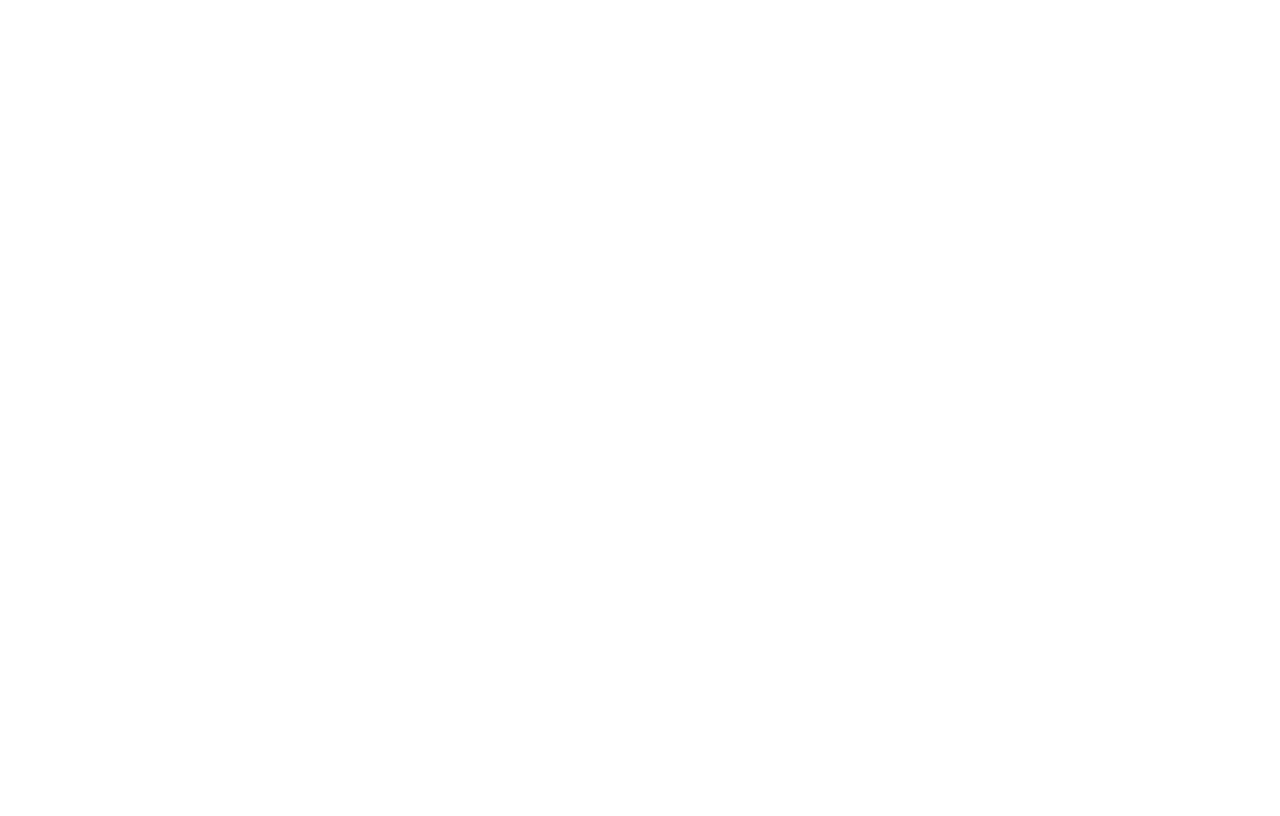
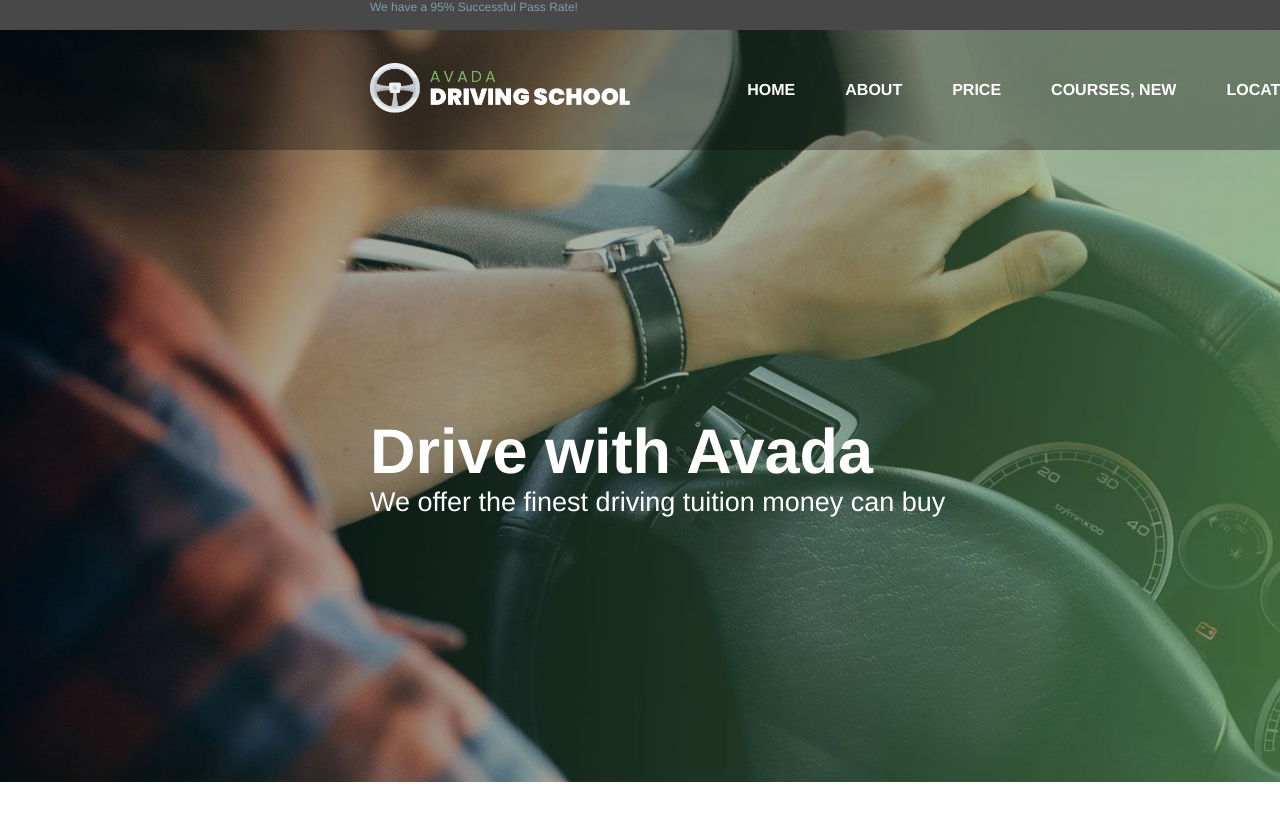
Before and after one commit to Deceit-87/proj-html-vuejs, a Vue app: page / in a window 1280 px wide. Shown: the top 816 px of the page. Built offline with nearby package versions, Linux system fonts and the light colour scheme.

Commit message:
aggiustato margin header

```diff
--- a/src/App.vue
+++ b/src/App.vue
@@ -21,13 +21,34 @@
   --main-green: #85b680 ;
   --over-green: #79b27b ;
 }
+*{
+  margin: 0;
+  padding: 0;
+  box-sizing: border-box;
+}
+ul,ol{
+  list-style: none;
+  a{
+    color: currentColor;
+  }
+}
 #app {
   font-family: Avenir, Helvetica, Arial, sans-serif;
   -webkit-font-smoothing: antialiased;
   -moz-osx-font-smoothing: grayscale;
-  text-align: center;
   min-height: 100vh;
   min-width: 1920px;
   font-size: 1.5 rem ;
 }
+.container-fluid{
+  min-width: 1920px
+}
+.container {
+  width: 1180px;
+  margin: 0 auto;
+  display: flex;
+}
+.flex{
+  display: flex;
+}
 </style>
--- a/src/components/MainHeader.vue
+++ b/src/components/MainHeader.vue
@@ -1,23 +1,144 @@
 <template>
-<header>
-
-</header>
+  <header id="header">
+    <div class="container-fluid">
+      <div class="container-fluid contact-header">
+        <div class="container">
+          <p>We have a 95% Successful Pass Rate!</p>
+          <p>Give us a call to book your tuition! 1-800-555-555</p>
+        </div>
+      </div>
+      <div class="container-fluid nav-bar">
+        <div class="container">
+          <figure id="header_logo">
+            <img src="../assets/img/avada-drivers-logo-2x.png" alt="" />
+          </figure>
+          <ul>
+            <li v-for="(link, i) in links" :key="i">
+              <a :href="link.page_link"> {{ link.page_index }}</a>
+            </li>
+          </ul>
+          <button class="header_button">book now</button>
+        </div>
+      </div>
+    </div>
+      <div class="container jumbo">
+        <h1>Drive with Avada</h1>
+        <p>We offer the finest driving tuition money can buy</p>
+      </div>
+  </header>
 </template>
 
 <script>
 export default {
   data() {
     return {
-      headerLogo: "img/avada-drivers-logo-2x-400x77.png",
-      headerLinks: ["home", "about", "prices", "courses", "locations", "blog"],
+      links: [
+        {
+          page_index: "home",
+          page_link: "https://www.google.it/",
+        },
+        {
+          page_index: "about",
+          page_link: "https://www.google.it/",
+        },
+        {
+          page_index: "price",
+          page_link: "https://www.google.it/",
+        },
+        {
+          page_index: "courses, new ",
+          page_link: "https://www.google.it/",
+        },
+        {
+          page_index: "location",
+          page_link: "https://www.google.it/",
+        },
+        {
+          page_index: "blog",
+          page_link: "https://www.google.it/",
+        },
+      ],
     };
   },
-
-  props: {},
 };
 </script>
 
 
 <style scoped lang="scss">
+#header {
+  display: flex;
+flex-direction: column;
+  background-image: url("../assets/img/homepage-hero-background.jpg");
+  background-position: center;
+  background-size: cover;
+  background-repeat: no-repeat;
+  height: 782px;
+  .jumbo{
+    display: flex;
+color: white;
+flex-direction: column;
+justify-content: center;
+flex-grow: 1;
+h1{
+font-size: 63px;
+}
+p{
+font-size: 27px;
+}
 
+  }
+  .contact-header {
+    background-color: #484848;
+    height: 30px;
+    .container {
+      color: #7f9ea8;
+      display: flex;
+      justify-content: space-between;
+      font-size: 12px;
+    }
+  }
+  .nav-bar,
+  .header_button {
+    font-size: 16px;
+    font-weight: bold;
+    text-transform: uppercase;
+  }
+  .nav-bar {
+    display: flex;
+    height: 120px;
+    background-color: #0b0b0b52;
+    color: white;
+    .container {
+      display: flex;
+      align-items: center;
+      justify-content: space-between;
+      #header_logo {
+          flex-grow: 1;
+         img {
+            width: 260px;
+          }
+        }
+
+      ul{
+        gap: 50px;
+      display: flex;
+    }
+    }
+
+    a{
+      text-decoration: none;
+    }
+    .header_button {
+      color: currentColor;
+      background-color: var(--main-green);
+      padding: 10px 20px;
+      border-radius: 29px;
+      border: 2px solid transparent;
+      text-align: center;
+      width: 145px;
+      height: 46px;
+      display: block;
+    }
+  }
+}
 </style>
```
